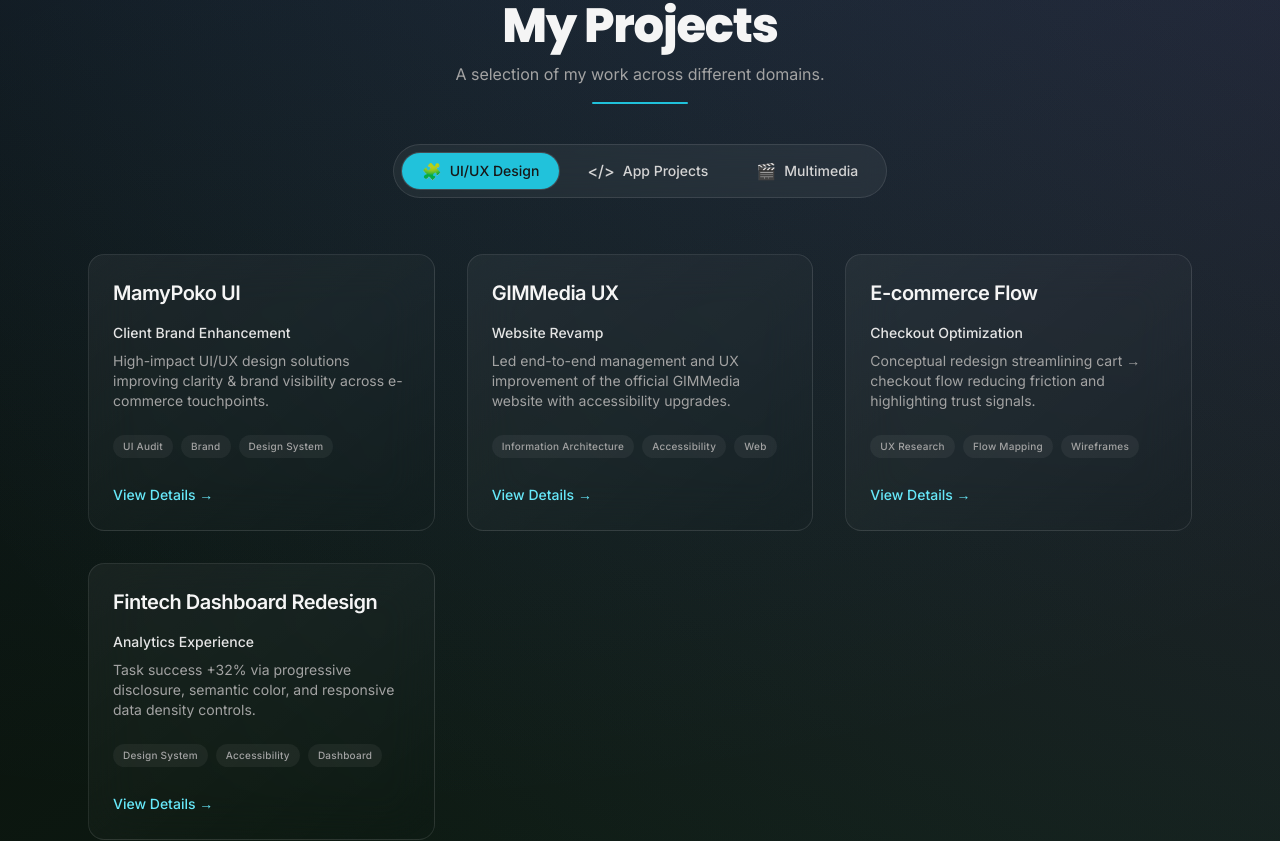
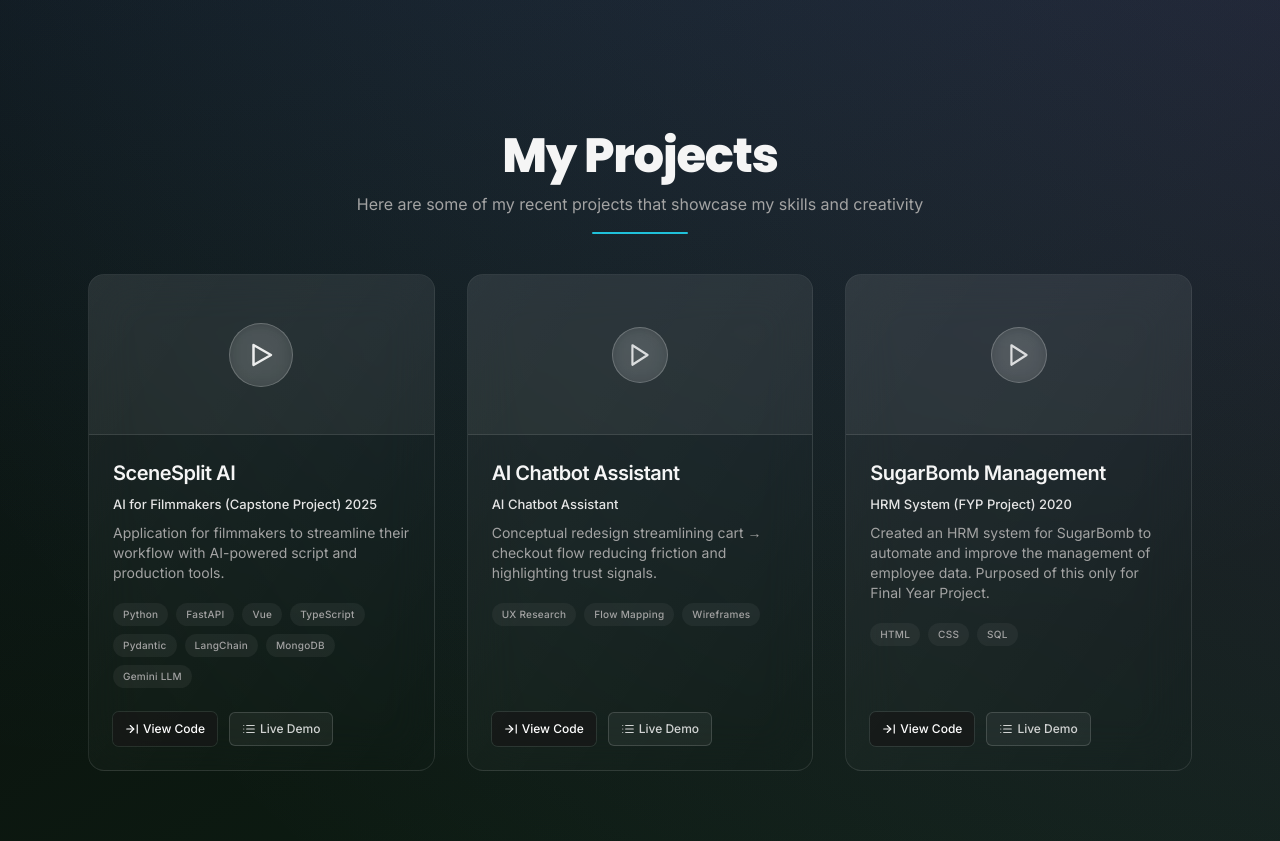
Before and after one commit to Azniruliqmal/my-portfolio, a React (Vite) app: page / in a window 1280 px wide. Shown: the part 1152-1993 px from the top of the page. Built offline with nearby package versions, Linux system fonts and the light colour scheme.

Commit message:
ui: responsive navbar adjustments, non-scroll nav, video project cards, hero & about tweaks

```diff
--- a/src/components/Hero.tsx
+++ b/src/components/Hero.tsx
@@ -42,10 +42,10 @@
             />
           </div>
       <span className="block font-semibold mt-4 py-2 bg-clip-text text-transparent bg-gradient-to-r from-white via-white to-white/70 text-[clamp(1.25rem,3.2vw,3.25rem)]">
-            Creative Design &amp; Full-Stack Developer
+            Full-Stack Developer | Creative
           </span>
         </h1>
-        <p className="mt-6 text-lg text-neutral-300"> This is my Portfolio where I craft delightful, accessible interfaces and immersive multimedia experiences bridging design, code and storytelling.</p>
+        <p className="mt-6 text-lg text-neutral-300"> Welcome to my humble portfolio site where I gather all the information about myself and showcase my work in crafting delightful experiences bridging design, code and storytelling.</p>
         <div className="mt-8 flex flex-wrap items-center py-10 gap-4 justify-center">
           <motion.a
             href="#projects"
--- a/src/components/Projects.tsx
+++ b/src/components/Projects.tsx
@@ -1,84 +1,118 @@
-import { motion, AnimatePresence } from 'framer-motion';
+import { motion } from 'framer-motion';
 import data from '../content/projects.json';
-import { useState, useMemo } from 'react';
+import { useState } from 'react';
 
-type P = typeof data.projects[number];
+type P = typeof data.projects[number] & { video?: string; poster?: string };
 
-const tabs: { key: string; label: string; icon: string }[] = [
-  { key: 'uiux', label: 'UI/UX Design', icon: '🧩' },
-  { key: 'app', label: 'App Projects', icon: '</>' },
-  { key: 'multimedia', label: 'Multimedia', icon: '🎬' },
-];
+// Single project card with optional video playback
+const ProjectCard: React.FC<{ project: P; index: number }> = ({ project: p, index }) => {
+  const [playing, setPlaying] = useState(false);
+  const hasVideo = !!p.video;
+  return (
+    <motion.div
+      key={p.title}
+      initial={{ opacity: 0, y: 24 }}
+      whileInView={{ opacity: 1, y: 0 }}
+      viewport={{ once: true, amount: 0.4 }}
+      transition={{ delay: index * 0.05, duration: 0.55 }}
+      className="group relative flex flex-col overflow-hidden rounded-2xl border border-white/10 bg-gradient-to-br from-white/5 to-white/0 backdrop-blur-xl hover:border-white/20"
+    >
+      {/* Media area */}
+      <div className="relative h-40 w-full flex items-center justify-center border-b border-white/10 overflow-hidden bg-white/5">
+        {hasVideo ? (
+          <>
+            {playing ? (
+              <video
+                className="absolute inset-0 h-full w-full object-cover"
+                src={p.video}
+                poster={p.poster}
+                autoPlay
+                controls
+                playsInline
+                onEnded={() => setPlaying(false)}
+                preload="metadata"
+              />
+            ) : (
+              <button
+                type="button"
+                onClick={() => setPlaying(true)}
+                className="relative z-10 flex h-16 w-16 items-center justify-center rounded-full border border-white/20 bg-white/10 backdrop-blur-md shadow-inner transition hover:scale-105 focus:outline-none focus-visible:ring-2 focus-visible:ring-cyan-400/60"
+                aria-label={`Play video preview for ${p.title}`}
+              >
+                <svg width="30" height="30" viewBox="0 0 24 24" fill="none" stroke="currentColor" strokeWidth="2" strokeLinecap="round" strokeLinejoin="round" className="text-white/90">
+                  <polygon points="6 4 20 12 6 20 6 4" />
+                </svg>
+              </button>
+            )}
+            {/* Hover / idle gradient */}
+            <div className={`absolute inset-0 transition duration-500 ${playing ? 'opacity-0' : 'opacity-0 group-hover:opacity-100'} bg-[radial-gradient(circle_at_30%_35%,rgba(34,211,238,0.18),transparent_65%),radial-gradient(circle_at_80%_70%,rgba(168,85,247,0.18),transparent_65%)]`}/>
+          </>
+        ) : (
+          <>
+            <div className="absolute inset-0 opacity-0 group-hover:opacity-100 transition bg-[radial-gradient(circle_at_30%_35%,rgba(34,211,238,0.18),transparent_65%),radial-gradient(circle_at_80%_70%,rgba(168,85,247,0.18),transparent_65%)]" />
+            <div className="relative flex h-14 w-14 items-center justify-center rounded-full border border-white/20 bg-white/10 backdrop-blur-md shadow-inner">
+              <svg width="26" height="26" viewBox="0 0 24 24" fill="none" stroke="currentColor" strokeWidth="2" strokeLinecap="round" strokeLinejoin="round" className="text-white/80">
+                <polygon points="5 3 19 12 5 21 5 3" />
+              </svg>
+            </div>
+          </>
+        )}
+      </div>
+      {/* Content */}
+      <div className="flex flex-1 flex-col p-6">
+        <div className="pointer-events-none absolute inset-0 opacity-0 transition group-hover:opacity-100 bg-[radial-gradient(circle_at_30%_20%,rgba(34,211,238,0.12),transparent_60%),radial-gradient(circle_at_80%_70%,rgba(168,85,247,0.12),transparent_60%)]" />
+        <div className="relative z-10 mb-4">
+          <h3 className="font-semibold text-xl tracking-tight mb-2">{p.title}</h3>
+          {p.subtitle && <p className="font-medium text-[13px] text-neutral-200 mb-2">{p.subtitle}</p>}
+          <p className="text-sm text-neutral-400 mb-5 line-clamp-4">{p.description}</p>
+          <div className="flex flex-wrap gap-2">
+            {p.tags.map(t => <span key={t} className="rounded-full bg-white/5 px-2.5 py-1 text-[10px] font-medium tracking-wide text-neutral-400 group-hover:bg-white/10">{t}</span>)}
+          </div>
+        </div>
+        {/* Actions */}
+        <div className="relative z-10 mt-auto flex flex-wrap gap-3 pt-2">
+          <a
+            href={p.url}
+            className="inline-flex items-center gap-1 rounded-md bg-neutral-900/70 px-3 py-2 text-xs font-medium text-white shadow-sm ring-1 ring-white/10 hover:bg-neutral-800 hover:text-white focus:outline-none focus-visible:ring-2 focus-visible:ring-cyan-400/60"
+          >
+            <svg xmlns="http://www.w3.org/2000/svg" viewBox="0 0 24 24" fill="none" stroke="currentColor" strokeWidth="2" strokeLinecap="round" strokeLinejoin="round" className="h-3.5 w-3.5"><path d="m9 18 6-6-6-6"/><path d="M15 12H3"/><path d="M21 19V5"/></svg>
+            View Code
+          </a>
+          <a
+            href={p.url}
+            className="inline-flex items-center gap-1 rounded-md border border-white/15 bg-white/5 px-3 py-2 text-xs font-medium text-white/80 hover:border-white/25 hover:bg-white/10 hover:text-white focus:outline-none focus-visible:ring-2 focus-visible:ring-cyan-400/60"
+          >
+            <svg xmlns="http://www.w3.org/2000/svg" viewBox="0 0 24 24" fill="none" stroke="currentColor" strokeWidth="2" strokeLinecap="round" strokeLinejoin="round" className="h-3.5 w-3.5"><path d="M8 6h13"/><path d="M8 12h13"/><path d="M8 18h13"/><path d="M3 6h.01"/><path d="M3 12h.01"/><path d="M3 18h.01"/></svg>
+            Live Demo
+          </a>
+        </div>
+      </div>
+    </motion.div>
+  );
+};
 
 export const Projects = () => {
-  const [active, setActive] = useState<string>('uiux');
-  const filtered = useMemo(() => data.projects.filter(p => p.category === active), [active]);
+  const allProjects = data.projects as P[];
 
   return (
     <section id="projects" className="relative mx-auto max-w-6xl px-6 py-24">
       <div className="text-center mb-10">
         <h2 className="font-display text-4xl md:text-5xl font-extrabold tracking-tight">My Projects</h2>
-        <p className="mt-3 text-sm md:text-base text-neutral-400 max-w-2xl mx-auto">A selection of my work across different domains.</p>
+        <p className="mt-3 text-sm md:text-base text-neutral-400 max-w-2xl mx-auto">Here are some of my recent projects that showcase my skills and creativity</p>
         <div className="mt-4 h-0.5 w-24 mx-auto bg-cyan-400/90 rounded-full" />
       </div>
-      {/* Tabs */}
-      <div className="relative mb-14 flex justify-center w-full">
-        <div className="inline-flex items-center gap-2 rounded-full bg-white/5 px-2 py-2 backdrop-blur-md border border-white/10">
-          {tabs.map(t => {
-            const activeTab = t.key === active;
-            return (
-              <button
-                key={t.key}
-                onClick={() => setActive(t.key)}
-                className={`relative flex items-center gap-2 rounded-full px-5 py-2 text-sm font-medium transition focus:outline-none focus-visible:ring-2 focus-visible:ring-cyan-400/50 ${activeTab ? 'text-neutral-900 dark:text-white' : 'text-neutral-300 hover:text-white'}`}
-              >
-                {activeTab && (
-                  <motion.span layoutId="tab-bg" className="absolute inset-0 rounded-full bg-cyan-400/90 text-neutral-900 dark:text-white shadow-[0_0_0_1px_rgba(255,255,255,0.15)]" transition={{type:'spring', stiffness:380, damping:30}} />
-                )}
-                <span className="relative z-10 text-base leading-none">
-                  {t.icon}
-                </span>
-                <span className="relative z-10 hidden sm:inline">{t.label}</span>
-              </button>
-            );
-          })}
-        </div>
-      </div>
-      {/* Grid */}
-      <AnimatePresence mode="wait">
+      {/* Grid (all projects) */}
       <motion.div
-          key={active}
         initial={{opacity:0, y:10}}
-            animate={{opacity:1, y:0}}
-            exit={{opacity:0, y:-10}}
-            transition={{duration:0.35}}
+        whileInView={{opacity:1, y:0}}
+        viewport={{once:true, amount:0.2}}
+        transition={{duration:0.6}}
         className="grid gap-8 md:grid-cols-3"
       >
-          {filtered.map((p: P, i: number) => (
-            <motion.div
-              key={p.title}
-              initial={{opacity:0, y:20}}
-              whileInView={{opacity:1, y:0}}
-              viewport={{once:true, amount:0.4}}
-              transition={{delay:i*0.05, duration:0.5}}
-              className="group relative flex flex-col justify-between overflow-hidden rounded-2xl border border-white/10 bg-gradient-to-br from-white/5 to-white/0 p-6 backdrop-blur-xl hover:border-white/20"
-            >
-              <div className="pointer-events-none absolute inset-0 opacity-0 transition group-hover:opacity-100 bg-[radial-gradient(circle_at_30%_20%,rgba(34,211,238,0.15),transparent_60%),radial-gradient(circle_at_80%_70%,rgba(168,85,247,0.15),transparent_60%)]" />
-              <div className="relative z-10">
-                <h3 className="font-semibold text-xl tracking-tight mb-4">{p.title}</h3>
-                {p.subtitle && <p className="font-medium text-sm text-neutral-200 mb-2">{p.subtitle}</p>}
-                <p className="text-sm text-neutral-400 mb-6 line-clamp-3">{p.description}</p>
-                <div className="flex flex-wrap gap-2 mb-4">
-                  {p.tags.map(t => <span key={t} className="rounded-full bg-white/5 px-2.5 py-1 text-[10px] font-medium tracking-wide text-neutral-400 group-hover:bg-white/10">{t}</span>)}
-                </div>
-              </div>
-              <div className="relative z-10 mt-auto pt-2">
-                <a href={p.url} className="text-cyan-300 text-sm font-medium inline-flex items-center gap-1 hover:text-cyan-200">View Details →</a>
-              </div>
-            </motion.div>
+        {allProjects.map((p: P, i: number) => (
+          <ProjectCard key={p.title} project={p} index={i} />
         ))}
       </motion.div>
-      </AnimatePresence>
     </section>
   );
 };
--- a/src/components/sections/About.tsx
+++ b/src/components/sections/About.tsx
@@ -3,13 +3,13 @@
     <h2 className="font-display text-3xl font-bold md:text-5xl mb-8">About</h2>
     <div className="space-y-6 leading-relaxed text-neutral-300">
       <p>
-        Multidisciplinary product & UI/UX designer blending human-centered design, frontend engineering and multimedia storytelling. Passionate about systems thinking, accessibility, and crafting inclusive experiences that feel magical.
+        Nothing much about me, just a person with highly motivated and adaptable individual with a passion for continuous learning and innovation. I am a Bachelor's degree graduate in Information Management, and I recently completed the Full-Stack AI Development program at Gamuda AI Academy to further my skills in artificial intelligence.
       </p>
       <p>
-        With a background in both design and development, I create seamless user experiences that bridge the gap between aesthetics and functionality.
+        My technical expertise spans across both front-end and back-end development, including proficiency in HTML, CSS, React, and Python, which I have applied in developing full-stack applications during my studies. I focus on designing thoughtful interaction patterns, elevating products with purposeful motion, and collaborating across disciplines to ship inclusive, performant interfaces. With a background in both design and development, I create seamless user experiences that bridge the gap between aesthetics and functionality.
       </p>
       <p>
-        I focus on designing thoughtful interaction patterns, elevating products with purposeful motion, and collaborating across disciplines to ship inclusive, performant interfaces.
+        I enjoy staying active and competitive through sports like football, table tennis, golf, and badminton. I also express my creative side by playing instruments such as the guitar and keyboard, and I find a balance between work and life by enjoying games. These hobbies have taught me the value of teamwork, discipline, and a well-rounded perspective.
       </p>
     </div>
   </section>
--- a/src/content/projects.json
+++ b/src/content/projects.json
@@ -1,76 +1,30 @@
 {
   "projects": [
     {
-      "title": "MamyPoko UI",
-      "subtitle": "Client Brand Enhancement",
-      "description": "High-impact UI/UX design solutions improving clarity & brand visibility across e-commerce touchpoints.",
-      "tags": ["UI Audit", "Brand", "Design System"],
-      "url": "#",
-      "category": "uiux"
+      "title": "SceneSplit AI",
+      "subtitle": "AI for Filmmakers (Capstone Project) 2025",
+      "description": "Application for filmmakers to streamline their workflow with AI-powered script and production tools.",
+      "tags": ["Python", "FastAPI", "Vue", "TypeScript", "Pydantic", "LangChain", "MongoDB", "Gemini LLM"],
+      "video": "https://drive.google.com/file/d/1bYi40FQtM7GYcPt2twAOdozsqJOYOUoP/view?usp=drive_link",
+      "poster": "",
+      "url": "https://github.com/Azniruliqmal/SceneSplit-AI-Capstone.git",
+      "category": "AI Apps"
     },
     {
-      "title": "GIMMedia UX",
-      "subtitle": "Website Revamp",
-      "description": "Led end-to-end management and UX improvement of the official GIMMedia website with accessibility upgrades.",
-      "tags": ["Information Architecture", "Accessibility", "Web"],
-      "url": "#",
-      "category": "uiux"
-    },
-    {
-      "title": "E-commerce Flow",
-      "subtitle": "Checkout Optimization",
+      "title": "AI Chatbot Assistant",
+      "subtitle": "AI Chatbot Assistant",
       "description": "Conceptual redesign streamlining cart → checkout flow reducing friction and highlighting trust signals.",
       "tags": ["UX Research", "Flow Mapping", "Wireframes"],
       "url": "#",
-      "category": "uiux"
+      "category": "AI Apps"
     },
     {
-      "title": "Fintech Dashboard Redesign",
-      "subtitle": "Analytics Experience",
-      "description": "Task success +32% via progressive disclosure, semantic color, and responsive data density controls.",
-      "tags": ["Design System", "Accessibility", "Dashboard"],
+      "title": "SugarBomb Management",
+      "subtitle": "HRM System (FYP Project) 2020",
+      "description": "Created an HRM system for SugarBomb to automate and improve the management of employee data. Purposed of this only for Final Year Project.",
+      "tags": ["HTML", "CSS", "SQL"],
       "url": "#",
-      "category": "uiux"
-    },
-    {
-      "title": "Wellness Mobile App",
-      "subtitle": "Habit Formation Prototype",
-      "description": "Cross-platform prototype with adaptive theming and personalized habit loop engine.",
-      "tags": ["React Native", "Prototype", "Statecharts"],
-      "url": "#",
-      "category": "app"
-    },
-    {
-      "title": "Micro-learning App",
-      "subtitle": "Gamified Lessons",
-      "description": "Lightweight mobile experience delivering bite-sized lessons with streaks & progress analytics.",
-      "tags": ["Gamification", "Mobile", "UX"],
-      "url": "#",
-      "category": "app"
-    },
-    {
-      "title": "Interactive 3D Landing",
-      "subtitle": "Immersive Microsite",
-      "description": "Three.js narrative scroll with GPU particles and subtle depth-guided parallax.",
-      "tags": ["Three.js", "Motion", "Storytelling"],
-      "url": "#",
-      "category": "multimedia"
-    },
-    {
-      "title": "Product Explainer Video",
-      "subtitle": "Motion & Editing",
-      "description": "Animated explainer combining UI captures, kinetic typography and branded transitions.",
-      "tags": ["After Effects", "Editing", "Brand"],
-      "url": "#",
-      "category": "multimedia"
-    },
-    {
-      "title": "Brand Motion Reel",
-      "subtitle": "Showreel Montage",
-      "description": "Cut showcasing motion principles across UI interactions, logo reveals and micro-animations.",
-      "tags": ["Motion", "Reel", "Showcase"],
-      "url": "#",
-      "category": "multimedia"
+      "category": "Management App"
     }
   ]
 }
```
Also changed, not shown: src/components/ui/Layout.tsx (+4 -4 lines). Lines whose indentation alone changed are shown as unchanged.
